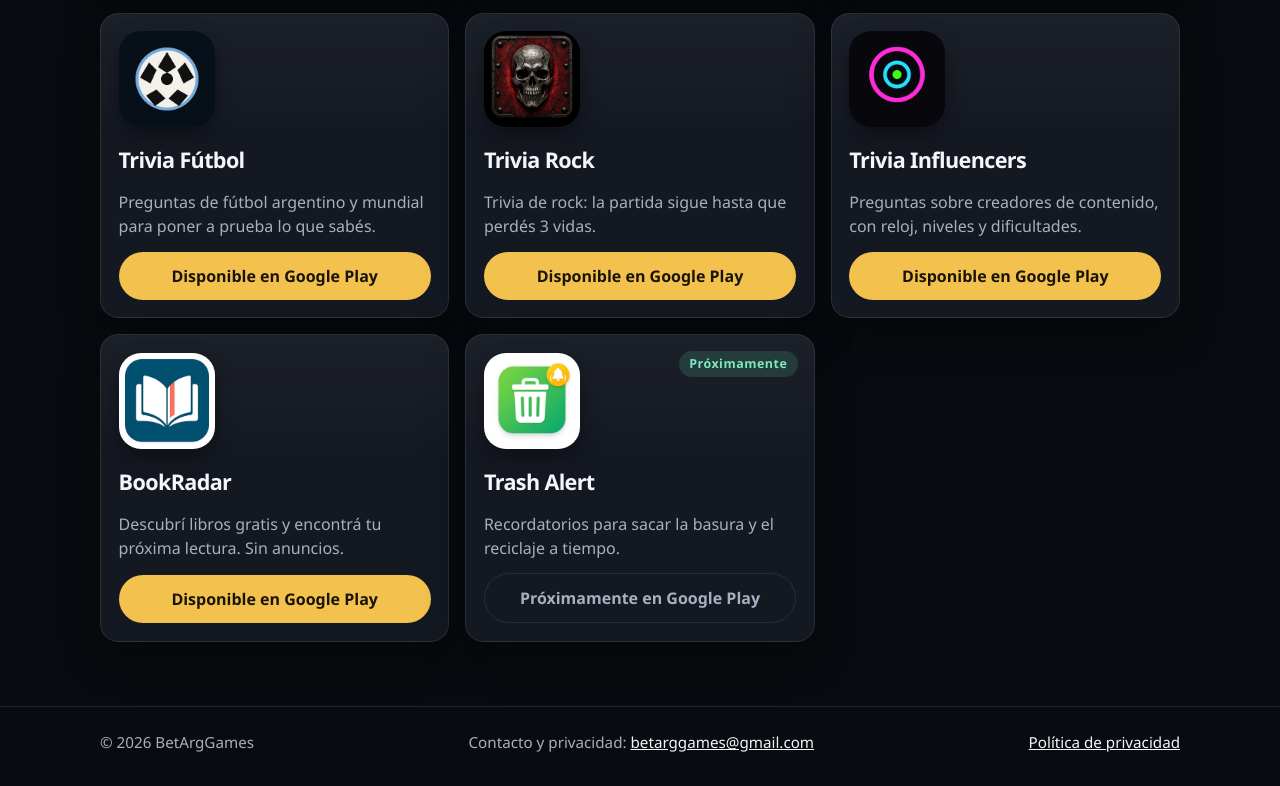
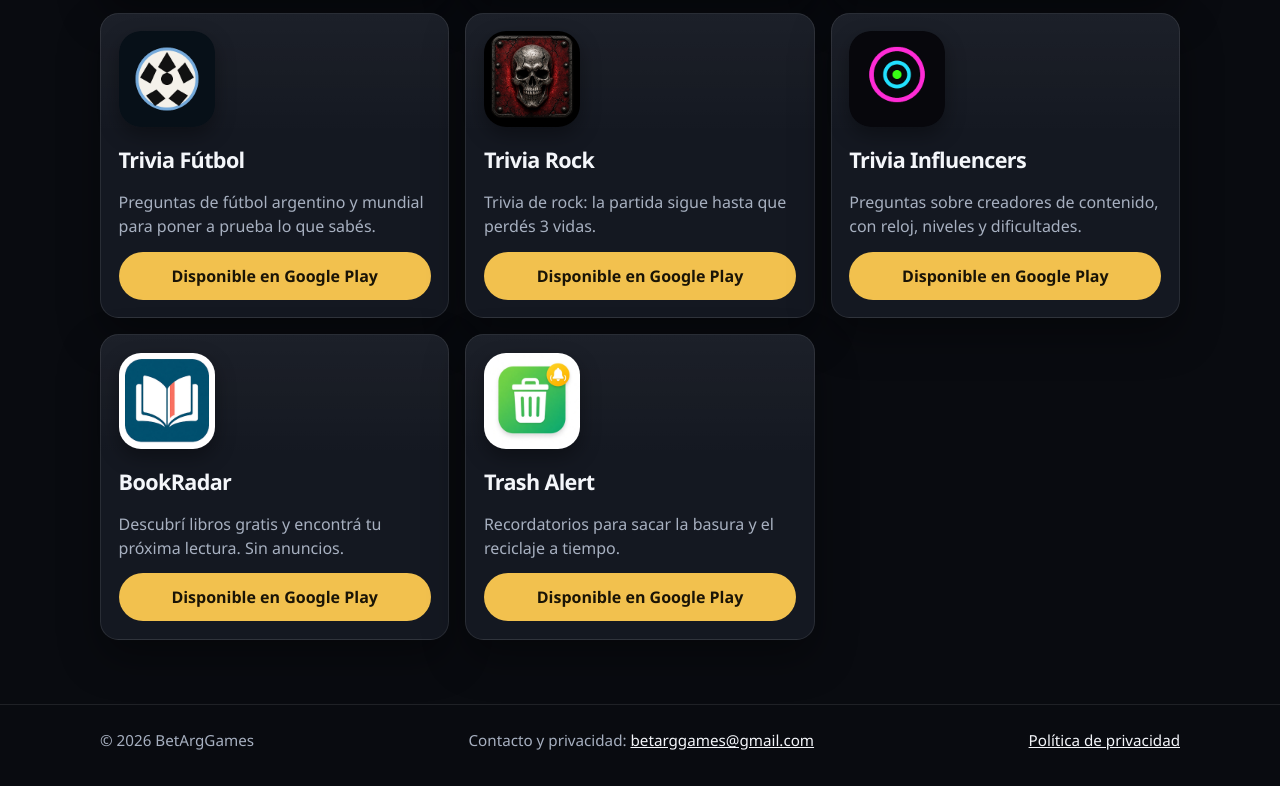
Before and after one commit to BetArgGamesEstudios/BetArgGamesEstudios.github.io, a plain HTML site: page index.html in a window 1280 px wide. Shown: the part 1325-2111 px from the top of the page. Drawn offline with Linux system fonts and the light colour scheme.

Commit message:
Publish Trash Alert as a live Google Play card.
The app is on Google Play, so its card uses the same link button as the other published apps.

```diff
--- a/index.html
+++ b/index.html
@@ -348,12 +348,11 @@
           <a class="btn" href="https://play.google.com/store/apps/details?id=com.bookradar.app" rel="noopener">Disponible en Google Play</a>
         </article>
 
-        <article class="card soon">
-          <span class="badge">Próximamente</span>
+        <article class="card">
           <img class="icon" src="img/trash-alert.png" alt="Ícono de Trash Alert" width="96" height="96" loading="lazy">
           <h3>Trash Alert</h3>
           <p>Recordatorios para sacar la basura y el reciclaje a tiempo.</p>
-          <span class="btn btn-off" aria-disabled="true">Próximamente en Google Play</span>
+          <a class="btn" href="https://play.google.com/store/apps/details?id=com.betarggames.trashalert" rel="noopener">Disponible en Google Play</a>
         </article>
       </div>
     </section>
```
